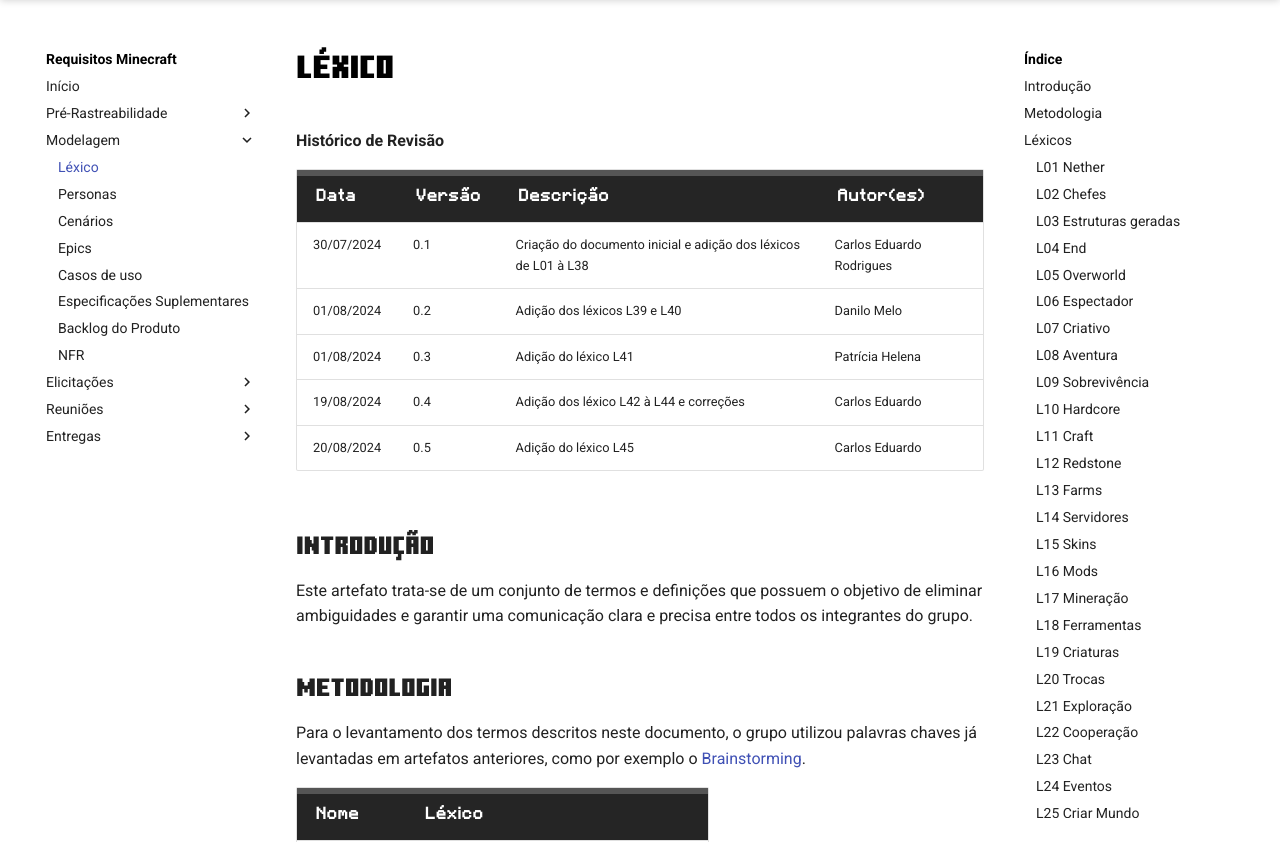
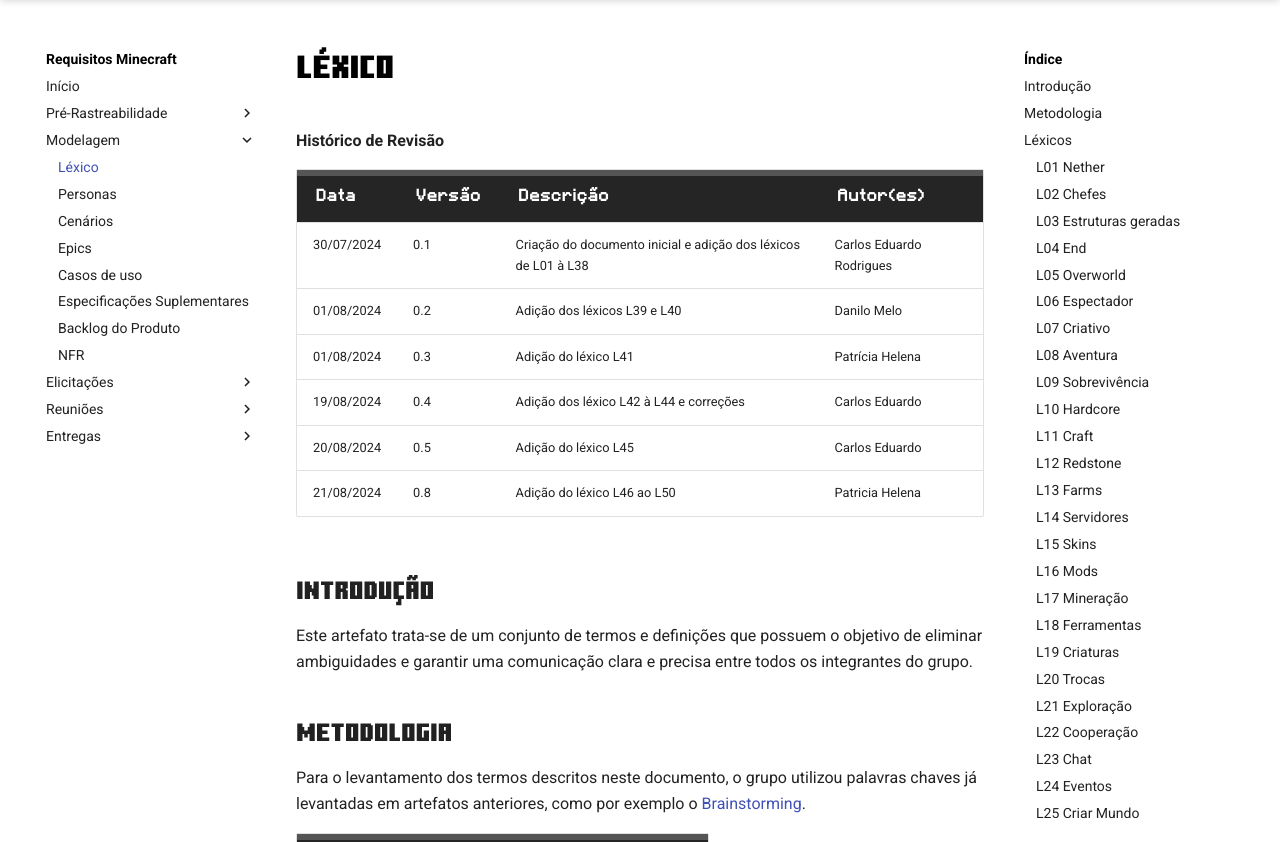
Before and after one commit to reqMinecraft2024/Requisitos-Minecraft, an MkDocs documentation site: the page built from docs/modelagem/lexico.md, in a window 1280 px wide and 900 px high, cut to the strip 58-900 px from the top of the window. Built offline with MkDocs 1.6.1 and Material for MkDocs 9.7.7, drawn with Linux system fonts in a browser that asks for light colours; some web fonts are replaced; comment, search, counter and statistics services are not loaded.

Commit message:
atualizacao versao lexico

```diff
--- a/docs/modelagem/lexico.md
+++ b/docs/modelagem/lexico.md
@@ -9,6 +9,8 @@
 | 01/08/2024 | 0.3 | Adição do léxico L41 | Patrícia Helena|
 | 19/08/2024 | 0.4 | Adição dos léxico L42 à L44 e correções | Carlos Eduardo |
 | 20/08/2024 | 0.5 | Adição do léxico L45 | Carlos Eduardo |
+| 21/08/2024 | 0.8 | Adição do léxico L46 ao L50 | Patricia Helena|
+
 
 ## Introdução
 Este artefato trata-se de um conjunto de termos e definições que possuem o objetivo de eliminar ambiguidades e garantir uma comunicação clara e precisa entre todos os integrantes do grupo.
```
